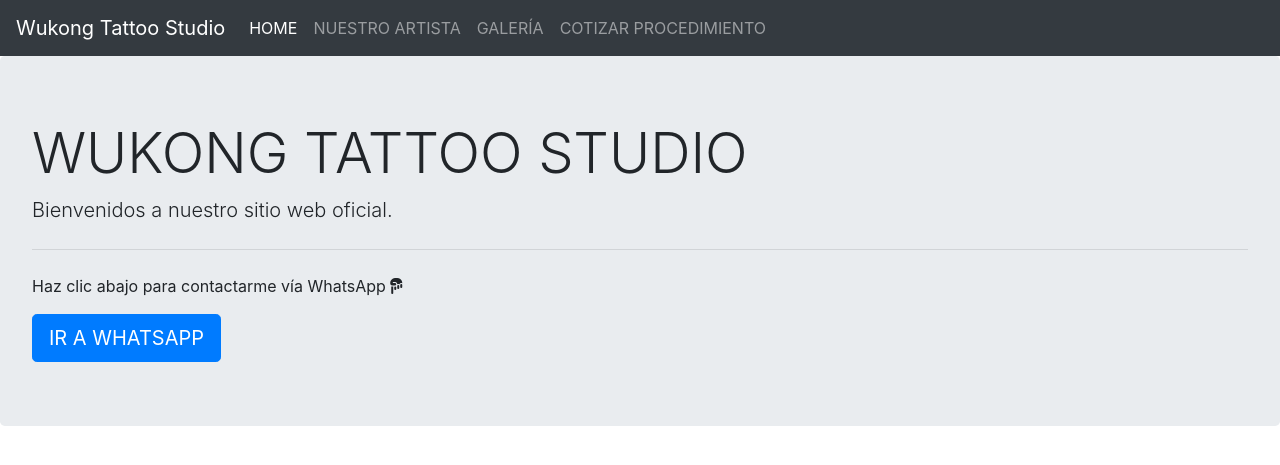
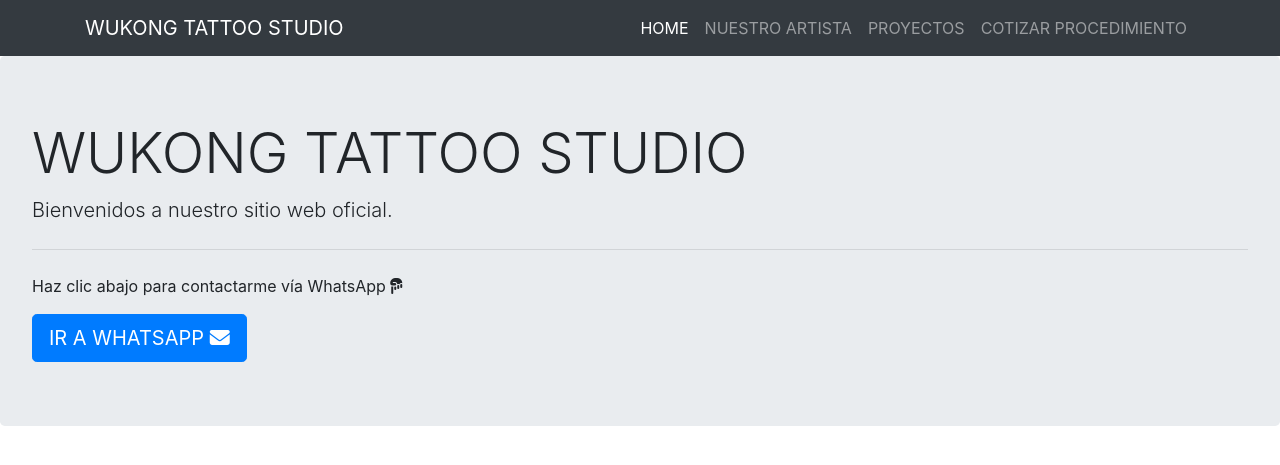
Before and after one commit to juliandrojas/wukongTattooStudio, a PHP site: page / in a window 1280 px wide. Shown: the top 465 px of the page. Run offline with PHP 8.4, Linux system fonts and the light colour scheme; some libraries are stand-ins or nearby versions.

Commit message:
Jumbotron Done

```diff
--- a/index.php
+++ b/index.php
@@ -17,30 +17,32 @@
     <body>
         <!-- Header with Navbar -->
         <header class="header">
-            <nav class="navbar navbar-expand-lg navbar-dark bg-dark">
-                <a class="navbar-brand" href="index.php">
-                    Wukong Tattoo Studio
-                </a>
+            <!-- Menú de navegación -->
+        <nav class="navbar navbar-expand-lg navbar-dark bg-dark sticky-top">
+            <div class="container">
+                <a href="index.php" class="navbar-brand">WUKONG TATTOO STUDIO</a>
                 <button class="navbar-toggler" type="button" data-toggle="collapse" data-target="#navbarNav" aria-controls="navbarNav" aria-expanded="false" aria-label="Toggle navigation">
-                    <span class="navbar-toggler-icon"></span>
+                <span class="navbar-toggler-icon"></span>
                 </button>
+                <!-- Menu de navegación -->
                 <div class="collapse navbar-collapse" id="navbarNav">
-                    <ul class="navbar-nav">
+                    <ul class="navbar-nav ml-auto">
                         <li class="nav-item active">
-                            <a class="nav-link" href="#home">HOME <span class="sr-only">(current)</span></a>
+                            <a class="nav-link" href="#home">HOME</a>
                         </li>
                         <li class="nav-item">
                             <a class="nav-link" href="#artist">NUESTRO ARTISTA</a>
                         </li>
                         <li class="nav-item">
-                            <a class="nav-link" href="#gallery">GALERÍA</a>
+                            <a class="nav-link" href="#gallery">PROYECTOS</a>
                         </li>
                         <li class="nav-item">
                             <a class="nav-link" href="#cotizaciones">COTIZAR PROCEDIMIENTO</a>
                         </li>
                     </ul>
                 </div>
-            </nav>
+            </div>
+        </nav>
         </header>
         <!-- Jumbotron -->
         <section class="jumbotron" id="home">
@@ -48,7 +50,7 @@
             <p class="lead">Bienvenidos a nuestro sitio web oficial.</p>
             <hr class="my-4">
             <p>Haz clic abajo para contactarme vía WhatsApp <i class="fa fa-hand-point-down" area-hidden="true"></i></p>
-            <a class="btn btn-primary btn-lg" href="https://wa.link/5p1bay" role="button" target="_blank">IR A WHATSAPP</a>
+            <a class="btn btn-primary btn-lg" href="https://wa.link/5p1bay" role="button" target="_blank">IR A WHATSAPP <i class="fa fa-envelope"></i></a>
         </section>
         <script src="https://cdnjs.cloudflare.com/ajax/libs/jquery/3.5.1/jquery.slim.min.js"></script>
         <script src="https://cdnjs.cloudflare.com/ajax/libs/popper.js/1.16.1/umd/popper.min.js"></script>
```
